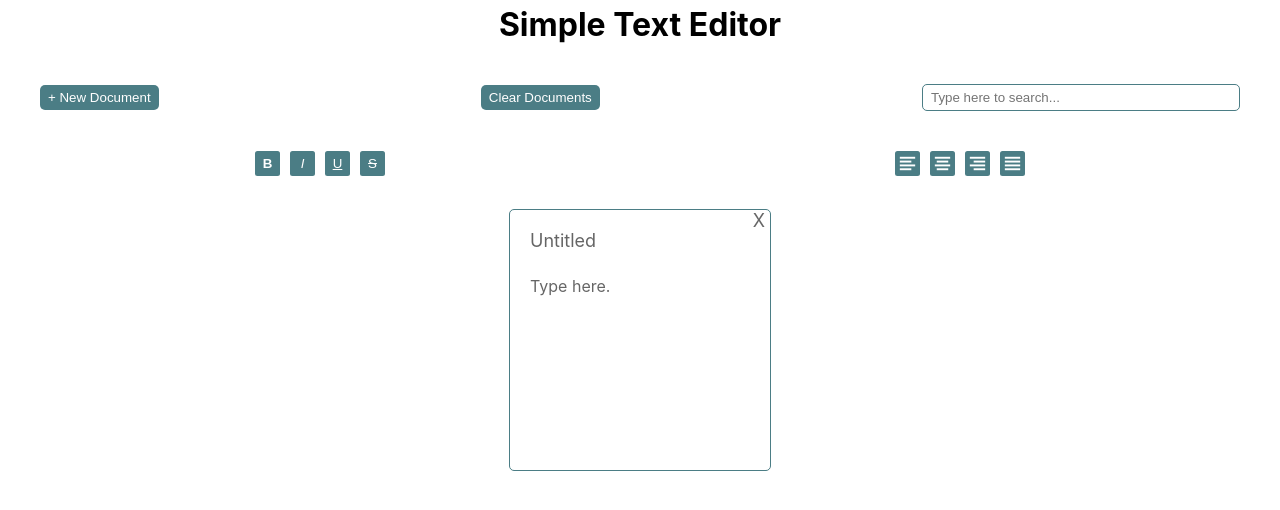
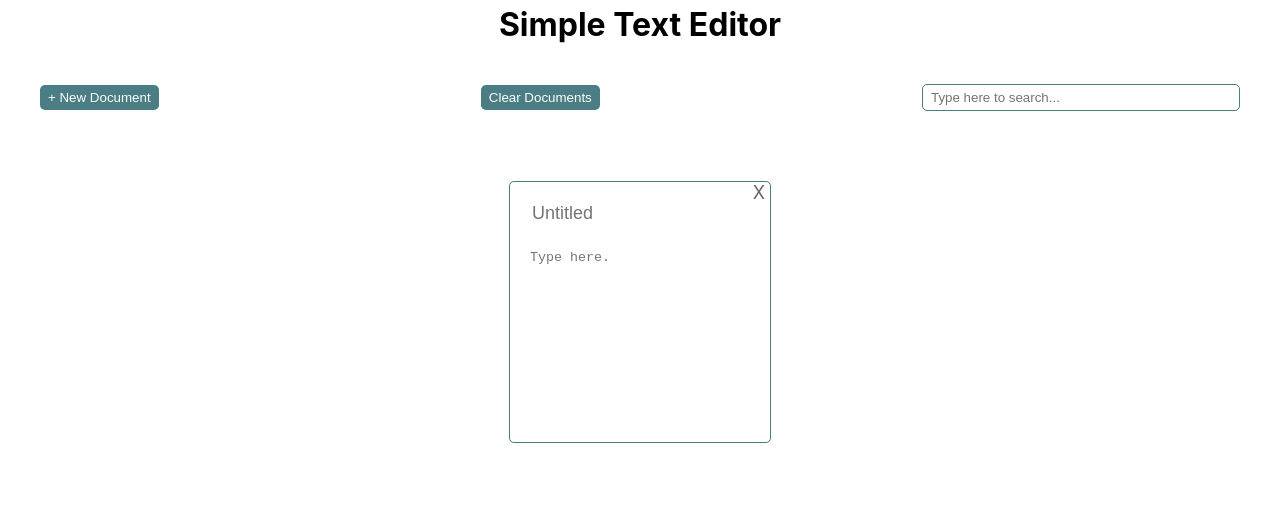
Before and after one commit to crtang/sticky-notes, a React (Create React App) app: page / in a window 1280 px wide. Shown: the top 510 px of the page. Built offline with nearby package versions, Linux system fonts and the light colour scheme.

Commit message:
Simplified interface for purpose of bootcamp portfolio. Will make the rest of desired changes later

```diff
--- a/src/App.js
+++ b/src/App.js
@@ -58,16 +58,6 @@ class App extends Component {
   };
 
   clearDocs = () => {
-    /* const newDoc = {
-      id: Date.now(),
-      title: "Untitled",
-      content: "Type here.",
-      doesMatchSearch: true,
-    };
-
-    const newDocs = [newDoc];
-    const savedDocs = JSON.stringify(newDocs);
-    localStorage.setItem("docs", savedDocs); */
     window.localStorage.clear();
     window.location.reload();
   }
@@ -89,6 +79,16 @@ class App extends Component {
     // update docs
     this.setState({ docs: updatedDocs });
   };
+
+  emptyContent = (id, updatedField, updatedValue) => {
+    const updatedDocs = this.state.docs.map((doc) => {
+      if (doc.id !== id) {
+        return doc;
+      } else if (updatedField === "title") {
+        doc.title = updatedValue;
+      }
+    })
+  }
 
   onSearch = (text) => {
     // lowercase search text
@@ -138,7 +138,7 @@ class App extends Component {
     return (
       <div>
         <Header addDoc={this.addDoc} clearDocs={this.clearDocs} searchText={this.state.searchText} onSearch={this.onSearch} />
-        <Controls />
+        {/* <Controls /> */}
         <DocsList docs={this.state.docs} onType={this.onType} deleteDoc={this.deleteDoc} />
       </div>
     )
--- a/src/Doc.js
+++ b/src/Doc.js
@@ -10,6 +10,7 @@ const Doc = (props) => {
 	const updateContent = (e) => {
 		const updatedContent = e.target.value;
 		const editedDocId = props.doc.id;
+
 		props.onType(editedDocId, "content", updatedContent);
 	};
 
@@ -20,16 +21,14 @@ const Doc = (props) => {
 
   return (
     <li className="docs-list-item doc">
-			<div
-				contentEditable
+			<input
 				className="doc-title"
 				type="text"
 				placeholder="Untitled"
 				onChange={updateTitle}
 			/>
 
-      <div
-				contentEditable
+      <textarea
 				className="doc-content"
 				type="text"
 				placeholder="Type here."
--- a/src/index.css
+++ b/src/index.css
@@ -130,11 +130,6 @@ textarea {
   border-radius: 5px;
 }
 
-[contenteditable=true]:empty::before {
-  content: attr(placeholder);
-  opacity: 0.6;
-}
-
 .doc-title, .doc-content {
   width: 100%;
   border: none;
```
